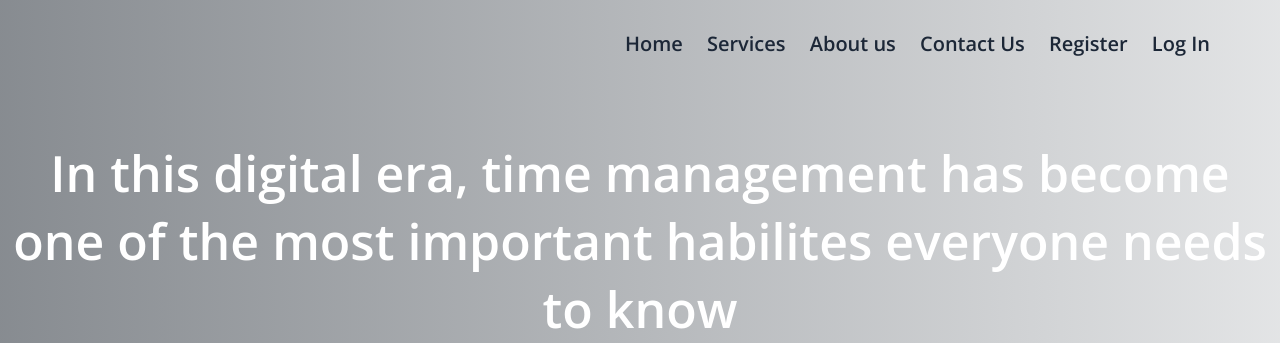
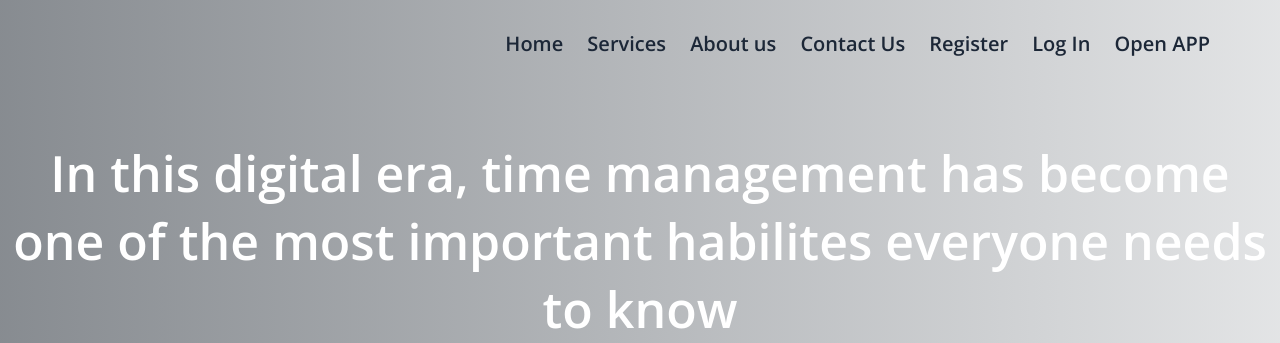
Before and after one commit to TASK-MANAGEMENT64/updated-landing-page, a plain HTML site: page index.html in a window 1280 px wide. Shown: the top 343 px of the page. Drawn offline with nearby package versions, Linux system fonts and the light colour scheme.

Commit message:
(feat)
added call to action

```diff
--- a/index.html
+++ b/index.html
@@ -20,6 +20,7 @@
             <a href="#contact">Contact Us</a>
             <a href="register.html">Register</a>
             <a href="sesion.html">Log In</a>
+            <a href="https://sw71-opensource.web.app/project_menu">Open APP</a>
         </nav>
         <section class="header-text" aria-label="Presenting Text">
             <h1><b>In this digital era, time management has become one of the most important habilites everyone
```
Also changed, not shown: register.html (+1 -0 lines), sesion.html (+1 -0 lines).
